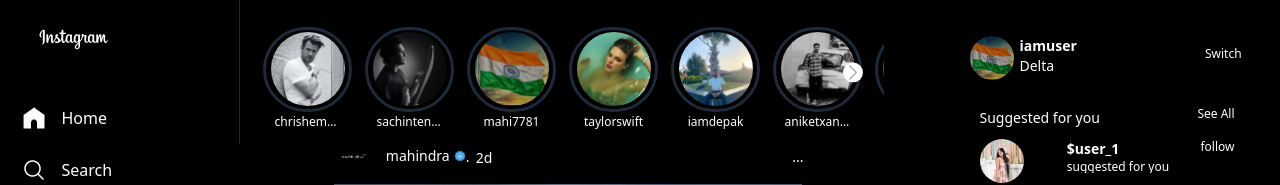
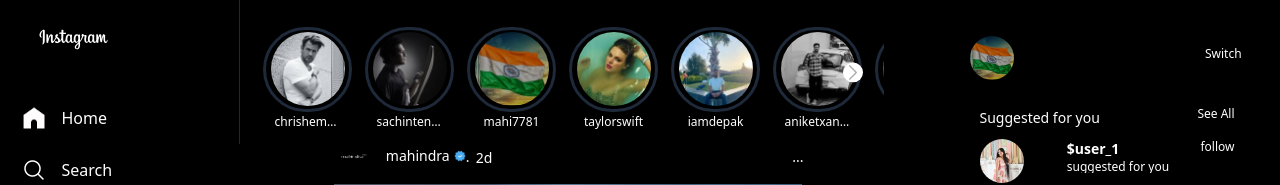
Before and after one commit to deepak-077/Instagram, a Next.js app: page /home in a window 1280 px wide. Shown: the top 185 px of the page. Built offline with nearby package versions, Linux system fonts and the light colour scheme.

Commit message:
userinfo hook

```diff
--- a/app/components/Signin.tsx
+++ b/app/components/Signin.tsx
@@ -42,6 +42,9 @@
 
 
     if(response.status===200){
+      console.log("data = ", response.data)
+      localStorage.setItem("username",response.data.user.username)
+      localStorage.setItem("fullname",response.data.user.fullname)
       router.push("/home")
     }
 
--- a/app/components/Suggestion.tsx
+++ b/app/components/Suggestion.tsx
@@ -1,4 +1,4 @@
-
+import useUserInfo from "./userInfo";
 const people =[
     {
         img:"one.jpg",
@@ -33,10 +33,12 @@
 ]
 
 function Suggestion(){
+    const {username,fullname}=useUserInfo();
+
     return (
         <>
         {/* suggestions */}
-        <div className="max-w-[383px] w-full h-[580px] pl-[64px] bg-black text-white hidden lg:block">
+        <div className="max-w-[383px] w-full h-[580px] pl-[64px] bg-black text-white hidden lg:block ">
             <div className="max-w-[319px] w-full h-[547px] mt-9">
 
             {/* user info */}
@@ -51,8 +53,8 @@
 
                         {/* name and username */}
                          <div className="flex flex-col w-full max-w-[180px] h-[36px] text-sm">
-                            <a className="font-semibold" href="">iamuser</a>
-                                <span>Delta</span>
+                            <a className="font-semibold" href="">{username}</a>
+                                <span>{fullname}</span>
 
                         </div>
 
--- /dev/null
+++ b/app/components/userInfo.ts
@@ -0,0 +1,23 @@
+import { useState,useEffect } from "react";
+
+export default function useUserInfo(){
+
+    const [userDetails, setUserDetails]= useState({
+        username:"",
+        fullname:""
+    })
+
+    useEffect(()=>{
+        const username = localStorage.getItem("username")
+        const fullname = localStorage.getItem("fullname");
+
+        setUserDetails((prev)=>({
+            ...prev,
+            username:username || "",
+            fullname:fullname || ""
+        }))
+    },[])
+
+    return userDetails
+
+}
--- a/app/home/page.tsx
+++ b/app/home/page.tsx
@@ -1,3 +1,5 @@
+"use client"
+import { useEffect, useState } from "react";
 import Searchbar from "../components/Searchbar";
 import Sidebar from "../components/Sidebar";
 import Middle from "../components/Stories_photos";
@@ -5,6 +7,8 @@
 
 
 export default function Home(){
+
+
     return(
         //parent container
         <div className="flex flex-col-reverse md:flex-row bg-black ">
```
